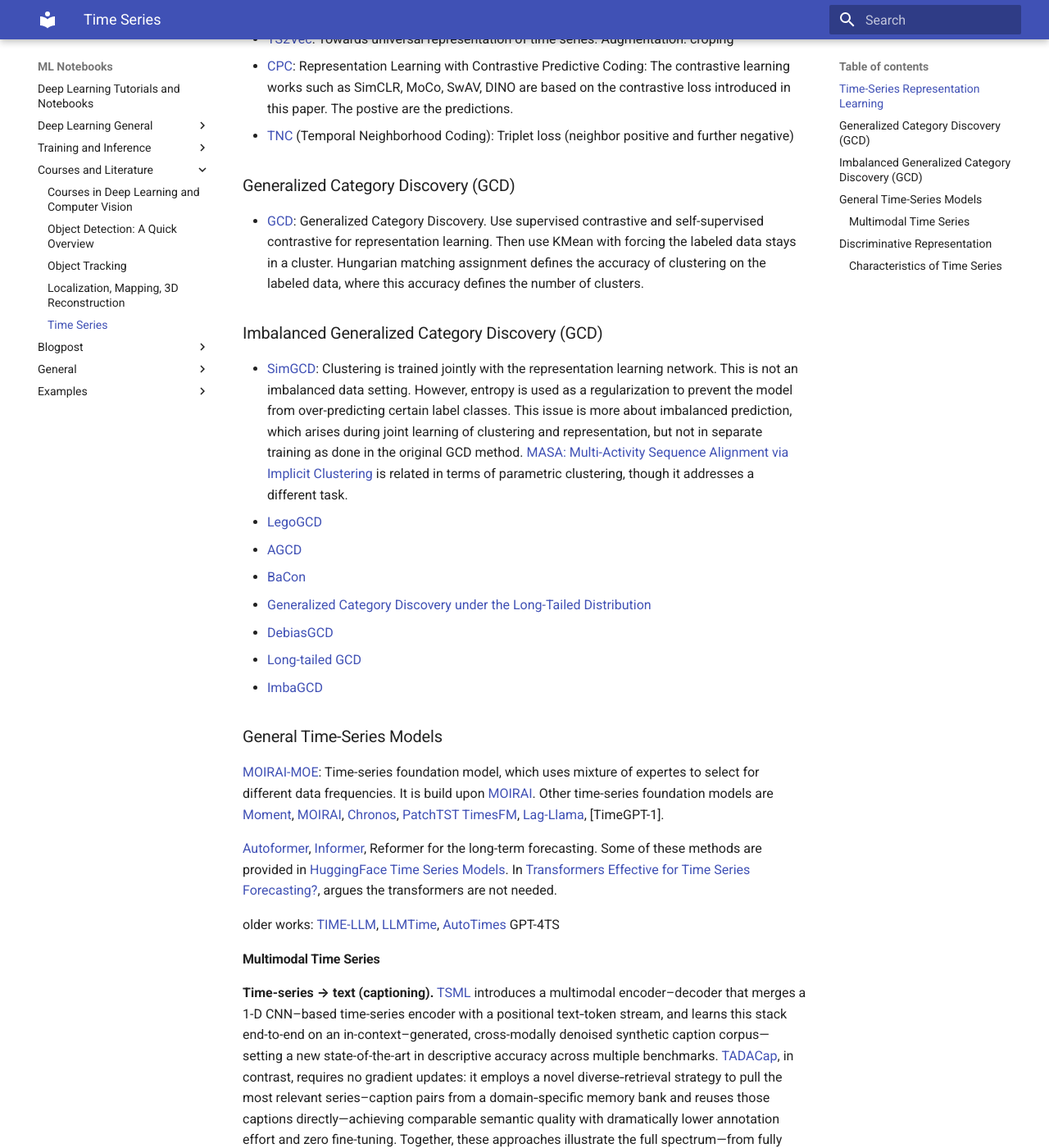
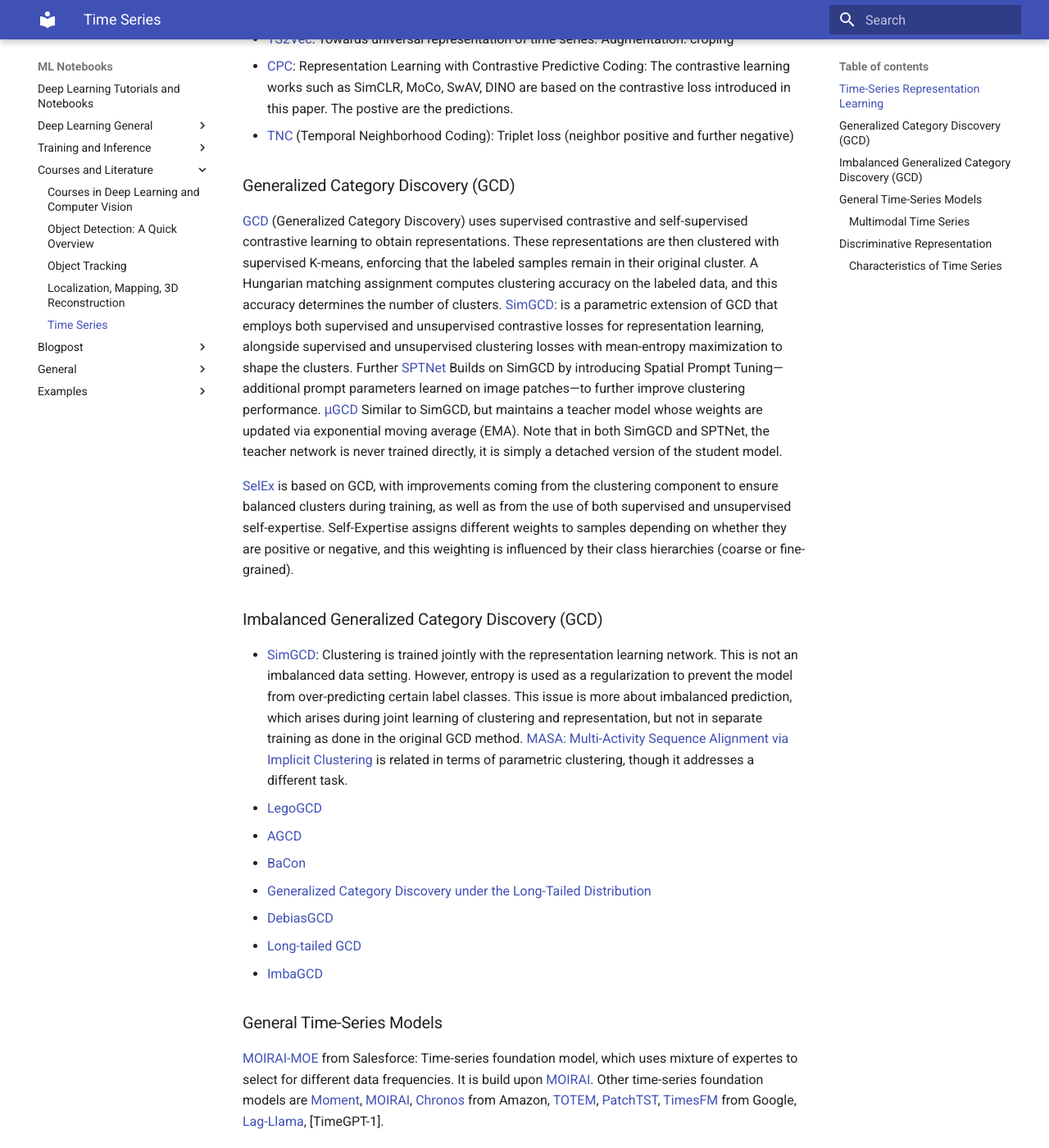
Before and after one commit to fkariminejadasl/ml-notebooks, an MkDocs documentation site: the page built from docs/time_series.md, in a window 1280 px wide and 1400 px high, scrolled down 522 px. Shown: the whole window at 82% size. Built offline with MkDocs 1.6.1 and Material for MkDocs 9.7.7, drawn with Linux system fonts in a browser that asks for light colours.

Commit message:
update docs

```diff
--- a/docs/time_series.md
+++ b/docs/time_series.md
@@ -11,7 +11,9 @@
 
 ### Generalized Category Discovery (GCD)
 
-- [GCD](https://arxiv.org/pdf/2201.02609): Generalized Category Discovery. Use supervised contrastive and self-supervised contrastive for representation learning. Then use KMean with forcing the labeled data stays in a cluster. Hungarian matching assignment defines the accuracy of clustering on the labeled data, where this accuracy defines the number of clusters.
+[GCD](https://arxiv.org/pdf/2201.02609) (Generalized Category Discovery) uses supervised contrastive and self-supervised contrastive learning to obtain representations. These representations are then clustered with supervised K-means, enforcing that the labeled samples remain in their original cluster. A Hungarian matching assignment computes clustering accuracy on the labeled data, and this accuracy determines the number of clusters. [SimGCD](https://arxiv.org/pdf/2211.11727): is a parametric extension of GCD that employs both supervised and unsupervised contrastive losses for representation learning, alongside supervised and unsupervised clustering losses with mean-entropy maximization to shape the clusters. Further [SPTNet](https://arxiv.org/pdf/2403.13684) Builds on SimGCD by introducing Spatial Prompt Tuning—additional prompt parameters learned on image patches—to further improve clustering performance. [μGCD](https://arxiv.org/pdf/2311.17055) Similar to SimGCD, but maintains a teacher model whose weights are updated via exponential moving average (EMA). Note that in both SimGCD and SPTNet, the teacher network is never trained directly, it is simply a detached version of the student model.
+
+[SelEx](https://arxiv.org/pdf/2408.14371) is based on GCD, with improvements coming from the clustering component to ensure balanced clusters during training, as well as from the use of both supervised and unsupervised self-expertise. Self-Expertise assigns different weights to samples depending on whether they are positive or negative, and this weighting is influenced by their class hierarchies (coarse or fine-grained).
 
 ### Imbalanced Generalized Category Discovery (GCD)
 
@@ -26,23 +28,18 @@
 
 ### General Time-Series Models
 
-[MOIRAI-MOE](https://arxiv.org/abs/2410.10469): Time-series foundation model, which uses mixture of expertes
+[MOIRAI-MOE](https://arxiv.org/abs/2410.10469) from Salesforce: Time-series foundation model, which uses mixture of expertes
 to select for different data frequencies. It is build upon [MOIRAI](https://arxiv.org/abs/2402.02592).
 Other time-series foundation models are [Moment](https://github.com/moment-timeseries-foundation-model/moment),
-[MOIRAI](https://arxiv.org/abs/2402.02592), [Chronos](https://arxiv.org/abs/2403.07815), [PatchTST](https://arxiv.org/abs/2211.14730)
-[TimesFM](https://arxiv.org/abs/2310.10688), [Lag-Llama](https://github.com/time-series-foundation-models/lag-llama), [TimeGPT-1].
+[MOIRAI](https://arxiv.org/abs/2402.02592), [Chronos](https://arxiv.org/abs/2403.07815) from Amazon, [TOTEM](https://arxiv.org/abs/2402.16412), [PatchTST](https://arxiv.org/abs/2211.14730), [TimesFM](https://arxiv.org/abs/2310.10688) from Google, [Lag-Llama](https://github.com/time-series-foundation-models/lag-llama), [TimeGPT-1].
 
 [Autoformer](https://arxiv.org/abs/2106.13008), [Informer](https://arxiv.org/pdf/2012.07436),
-Reformer for the long-term forecasting. Some of these methods are
-provided in [HuggingFace Time Series Models](https://huggingface.co/docs/transformers/en/model_doc/autoformer).
-In [Transformers Effective for Time Series Forecasting?](https://arxiv.org/abs/2205.13504), argues the transformers are not needed.
+Reformer for the long-term forecasting. Some of these methods are provided in [HuggingFace Time Series Models](https://huggingface.co/docs/transformers/en/model_doc/autoformer). In [Transformers Effective for Time Series Forecasting?](https://arxiv.org/abs/2205.13504), argues the transformers are not needed.
 
-older works: [TIME-LLM](https://arxiv.org/abs/2310.01728), [LLMTime](https://arxiv.org/abs/2310.07820), [AutoTimes](https://arxiv.org/abs/2402.02370)
-GPT-4TS
+older works: [TIME-LLM](https://arxiv.org/abs/2310.01728), [LLMTime](https://arxiv.org/abs/2310.07820), [AutoTimes](https://arxiv.org/abs/2402.02370), GPT-4TS.
 
 
 #### Multimodal Time Series
-
 
 **Time-series → text (captioning).**
 [TSML](https://arxiv.org/abs/2501.01832) introduces a multimodal encoder–decoder that merges a 1-D CNN–based time-series encoder with a positional text‐token stream, and learns this stack end-to-end on an in-context–generated, cross-modally denoised synthetic caption corpus—setting a new state-of-the-art in descriptive accuracy across multiple benchmarks. [TADACap](https://arxiv.org/abs/2504.11441), in contrast, requires no gradient updates: it employs a novel diverse‐retrieval strategy to pull the most relevant series–caption pairs from a domain‐specific memory bank and reuses those captions directly—achieving comparable semantic quality with dramatically lower annotation effort and zero fine-tuning. Together, these approaches illustrate the full spectrum—from fully trained specialist decoders to pure retrieval–plus–reuse pipelines—for interpretable time-series narration.
@@ -61,7 +58,7 @@
 
 ### Discriminative Representation
 
-The representation that can be used in `GCN (Generalized Category Discovery)` ([GCN](https://arxiv.org/abs/2201.02609), [SelEx](https://arxiv.org/abs/2408.14371)).
+The representation that can be used in `GCN (Generalized Category Discovery)` ([GCN](https://arxiv.org/pdf/2201.02609), [SelEx](https://arxiv.org/pdf/2408.14371)).
 
 Contrastive learning, Sparse autoencoder or older method such as [DEC (Deep Embedded Clustering)](https://arxiv.org/abs/1511.06335), SOM (Self Organizing Maps).
 
--- a/mkdocs.yml
+++ b/mkdocs.yml
@@ -1,4 +1,5 @@
 site_name: "ML Notebooks"
+site_url: https://fkariminejadasl.github.io/ml-notebooks/
 nav:
   - README.md
   - Deep Learning General:
```
Also changed, not shown: docs/companies.md (+1 -1 lines).
